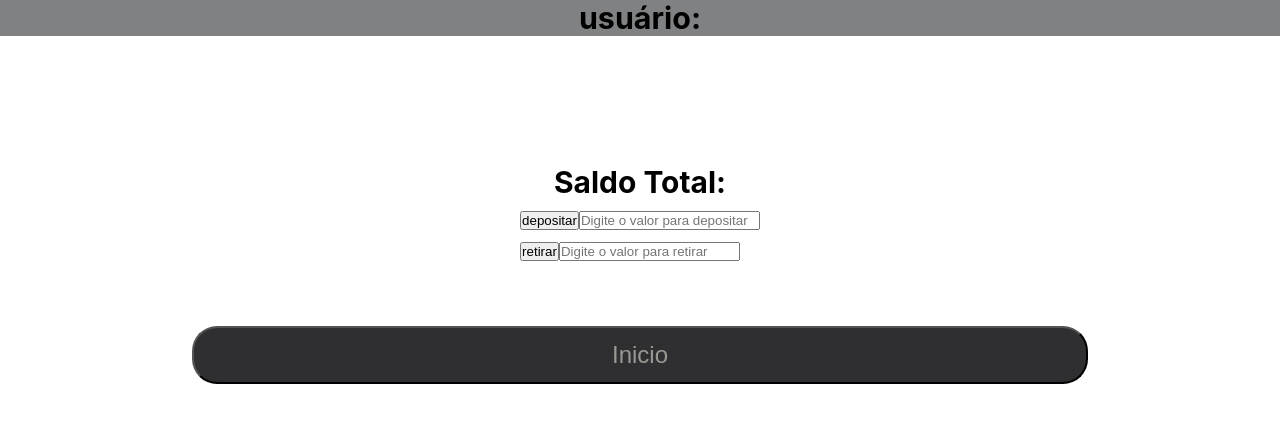
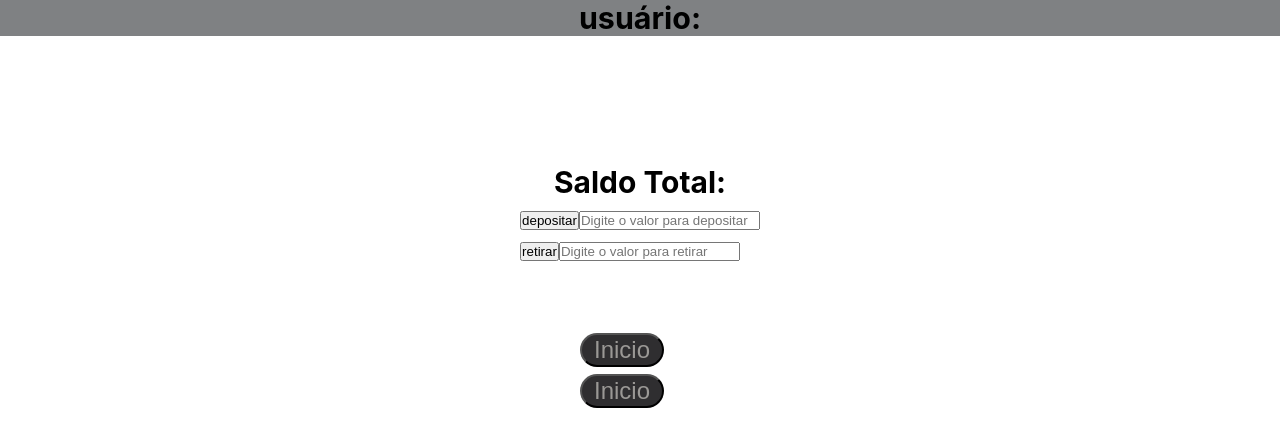
Before and after one commit to onyrius/XP-desafio-Frontend, a React (Create React App) app: page /saldo in a window 1280 px wide. Shown: the top 446 px of the page. Built offline with nearby package versions, Linux system fonts and the light colour scheme.

Commit message:
feat: :sparkles: adicona um novo botão ao footer

```diff
--- a/src/components/Footer.js
+++ b/src/components/Footer.js
@@ -25,6 +25,7 @@ function Footer() {
     navigate(link);
   };
   return (
+    <div className="container-footer">
       <button
         className="footer"
         type="button"
@@ -32,7 +33,14 @@ function Footer() {
       >
         {path}
       </button>
-
+      <button
+        className="footer"
+        type="button"
+        onClick={redirecionar}
+      >
+        {path}
+      </button>
+    </div>
   );
 }
 
```
Lines whose indentation alone changed are shown as unchanged.
